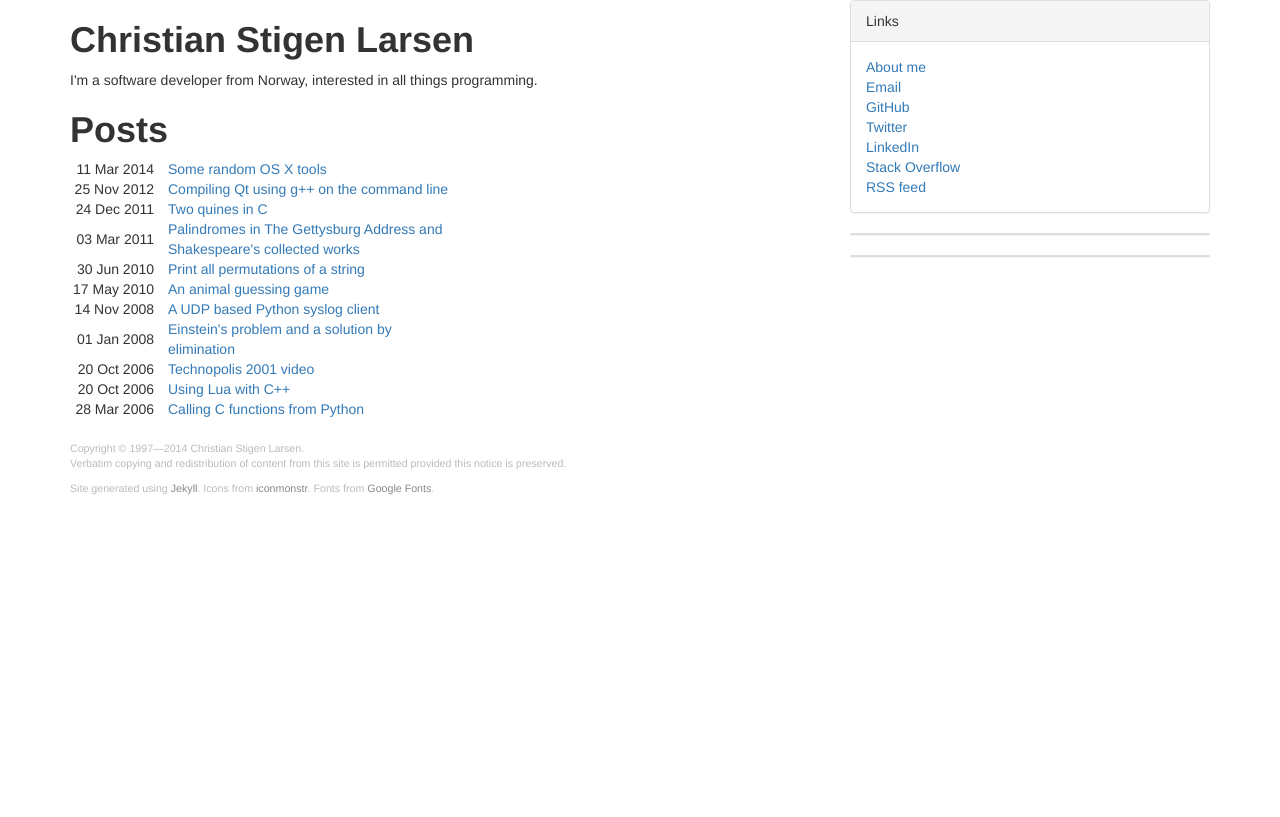
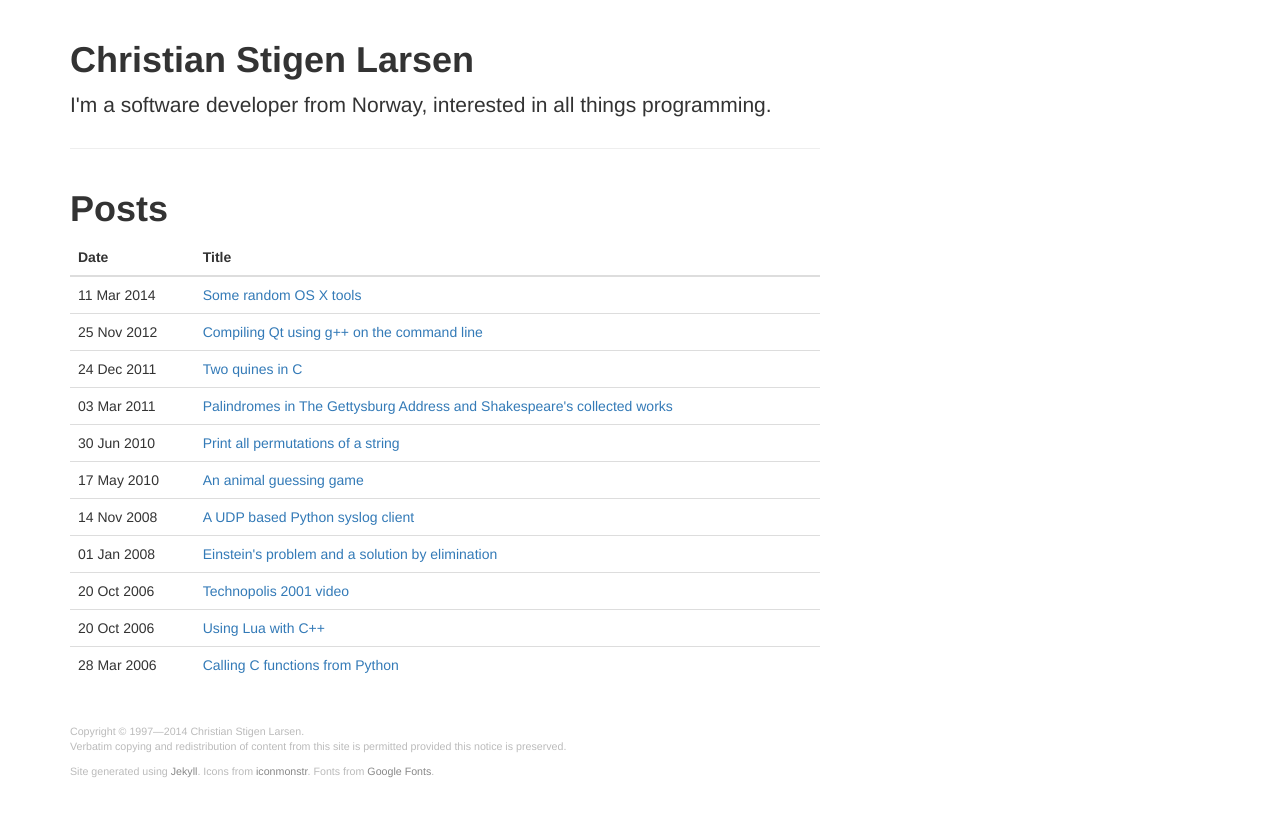
Before and after one commit to cslarsen/csl.name, a Jekyll site: the page built from index.html, in a window 1280 px wide. Shown: the top 817 px of the page. Built offline with Jekyll 4.4.1, drawn with Linux system fonts in a browser that asks for light colours; Markdown is read by kramdown in place of the engine named in the settings.

Commit message:
Fixes front page

```diff
--- a/_layouts/default.html
+++ b/_layouts/default.html
@@ -42,7 +42,7 @@
       margin-bottom: 6em;
     }
 
-    .post-body {
+    .margin-top {
       margin-top: 2em;
     }
     </style>
@@ -80,13 +80,14 @@
           {% endif %}
         </div>
 
+        {% if page.nolinks == null %}
         <div class="col-md-4">
           <div class="panel panel-default">
             <div class="panel-heading">Links</div>
             <div class="panel-body">
               <table>
-                <tr><td><a href="/">About me</a></td></tr>
-                <tr><td><a href="mailto:Christian%20Stigen%20Larsen%20<{{ site.email }}>">Email</a></td></tr>
+                <tr><td><a href="/">Start page</a></td></tr>
+                <tr><td><a href="mailto:{{ site.email }}">Email</a></td></tr>
                 <tr><td><a href="{{ site.github }}">GitHub</a></td></tr>
                 <tr><td><a href="{{ site.twitter }}">Twitter</a></td></tr>
                 <tr><td><a href="{{ site.linkedin }}">LinkedIn</a></td></tr>
@@ -96,8 +97,10 @@
             </div>
           </div>
         </div>
+        {% endif %}
 
         <div class="col-md-4">
+          {% if page.tags %}
           <div class="panel panel-default">
             {% for tag in page.tags %}
               {% if site.tags[tag].size > 1 %}
@@ -116,7 +119,9 @@
               {% endif %}
             {% endfor %}
           </div>
+          {% endif %}
 
+          {% if page.categories %}
           <div class="panel panel-default">
             {% for category in page.categories %}
               {% if site.categories[category].size > 1 %}
@@ -135,6 +140,7 @@
               {% endif %}
             {% endfor %}
           </div>
+          {% endif %}
 
           {% if site.related_posts.size > 1 %}
           <div class="panel panel-default">
--- a/_layouts/post.html
+++ b/_layouts/post.html
@@ -21,11 +21,12 @@ layout: default
         {% endif %}
       </div>
     </div>
+
   </div>
 </div>
 
 <div class="row">
   <div class="col-md-8">
-    <div class="post-body">
+    <div class="post-body margin-top">
       {{ content }}
     </div>
--- a/index.html
+++ b/index.html
@@ -2,22 +2,40 @@
 layout: default
 title: Christian Stigen Larsen
 disqus: false
+nolinks: true
 ---
 
-<div id="about">
-  <h1 class="darkblue big lighter">Christian Stigen Larsen</h1>
+    <div class="post-header">
+      <div class="page-header">
+        <h1>Christian Stigen Larsen</h1>
+        <p class="lead">
           I'm a software developer from Norway, interested in all things
           programming.
+        </p>
+      </div>
     </div>
 
-<article id="home">
-  <h1 class="darkblue lighter">Posts</h1>
-  <table class="posts">
+  </div>
+</div>
+
+<div class="row">
+  <div class="col-md-8">
+    <div class="post-body">
+      <h1>Posts</h1>
+      <table class="table">
+        <thead>
+          <tr>
+            <th>Date</th>
+            <th>Title</th>
+          </tr>
+        </thead>
+        <tbody>
           {% for post in site.posts %}
           <tr>
-      <td class="valign-top" style="width:6em; text-align:right;">{{ post.date | date_to_string }}</td>
-      <td class="valign-top" style="padding-left:1em; width:22em; text-align:left;"><a href="{{ post.url }}">{{ post.title }}</a></td>
+            <td class="text-left">{{ post.date | date_to_string }}</td>
+            <td><a href="{{ post.url }}">{{ post.title }}</a></td>
           </tr>
           {% endfor %}
+        </tbody>
       </table>
-</article>
+    </div>
```
Lines whose indentation alone changed are shown as unchanged.
